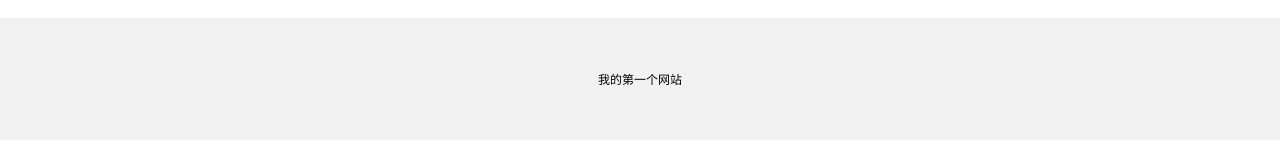
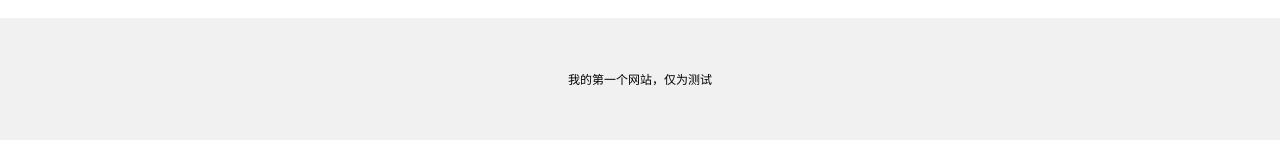
Before and after one commit to SamIgle/SamIgle.gitHub.io, a plain HTML site: page index.html in a window 1280 px wide. Shown: the part 295-455 px from the top of the page. Drawn offline with Linux system fonts and the light colour scheme.

Commit message:
Update index.html

```diff
--- a/index.html
+++ b/index.html
@@ -29,7 +29,7 @@
     text-align: center;
     padding: 40px;
     font-size: 12px;">
-    <p>我的第一个网站</p>
+    <p>我的第一个网站，仅为测试</p>
     </div>
   </body>
 </html>
```
